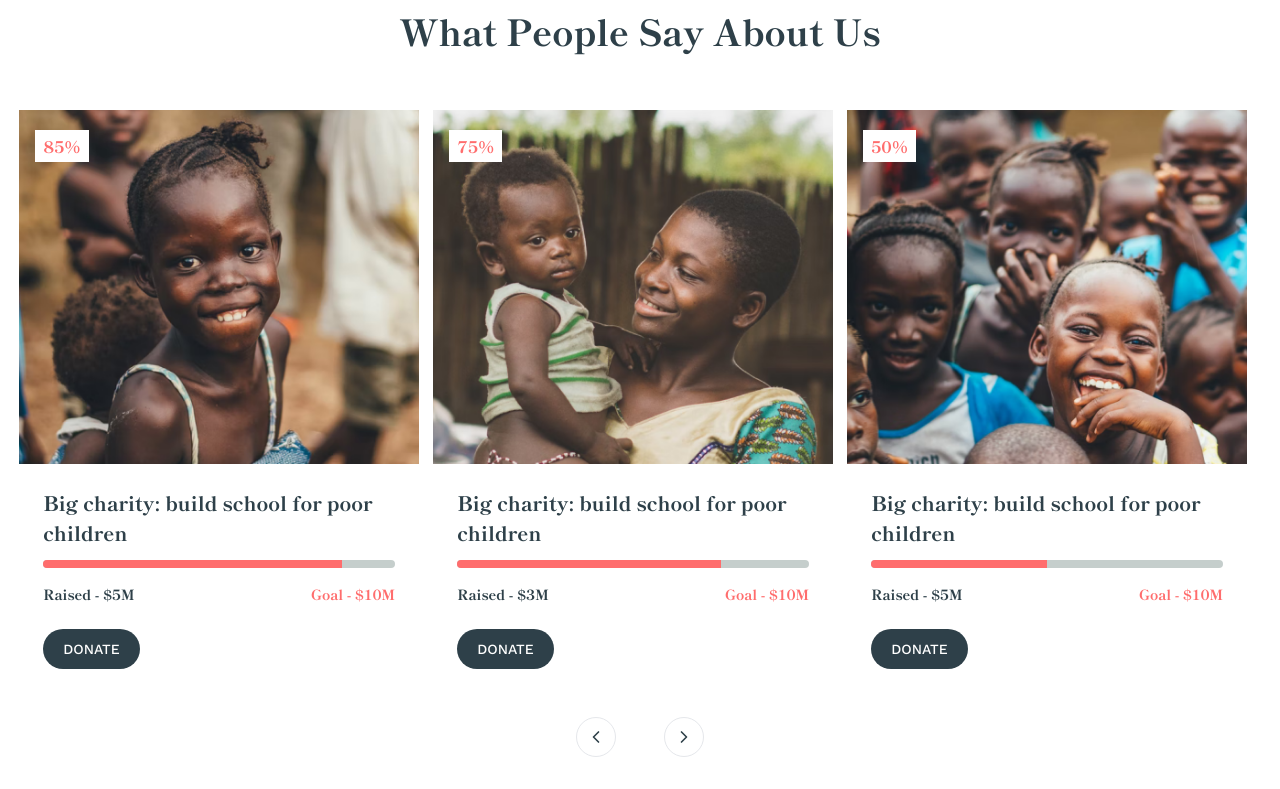
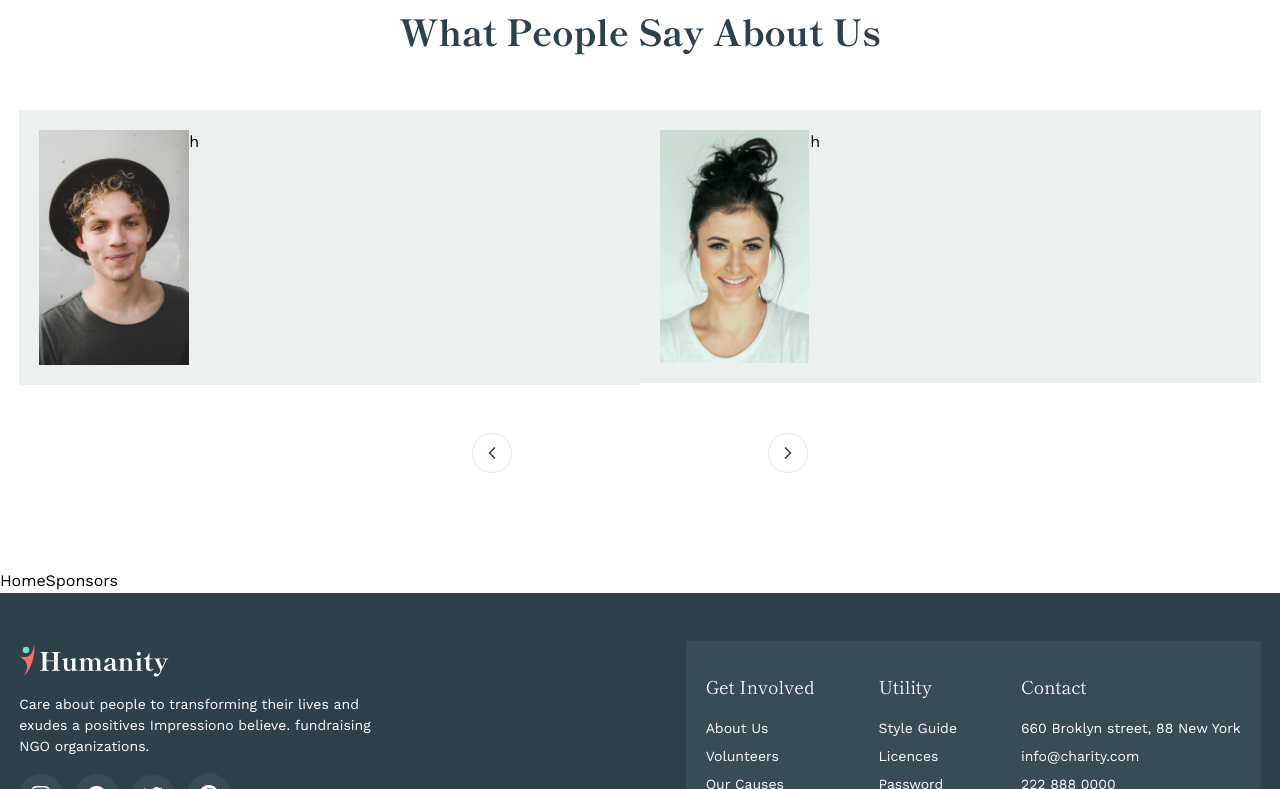
Before and after one commit to gpsimi/humanity_charity, a Next.js app: page / in a window 1280 px wide. Shown: the part 4891-5680 px from the top of the page. Built offline with nearby package versions, Linux system fonts and the light colour scheme; a web font is replaced by a local one.

Commit message:
Update HomeTestimonialsCard.tsx

```diff
--- a/components/HomeTestimonialsCard.tsx
+++ b/components/HomeTestimonialsCard.tsx
@@ -4,9 +4,9 @@ import { ChevronLeft, ChevronRight } from "lucide-react";
 import React, { useRef } from "react";
 import Slider from "react-slick";
 import { Button } from "./ui/button";
-import { homeCauses } from "@/constants/page";
 import Image from "next/image";
 import Link from "next/link";
+import { homeTestimonial } from "@/constants/page";
 
 
 const HomeTestimonialsCard = () => {
@@ -29,7 +29,7 @@ const HomeTestimonialsCard = () => {
             {
                 breakpoint: 10000,
                 settings: {
-                    slidesToShow: 3,
+                    slidesToShow: 2,
                     slidesToScroll: 1,
                     infinite: true,
                 },
@@ -61,50 +61,30 @@ const HomeTestimonialsCard = () => {
                     ref={sliderRef}
                     {...settings}
                 >
-
-                    {homeCauses.map((donation) => (
-                        <div key={donation.id} className="">
-                            <div className="relative">
+                    {homeTestimonial.map((item) =>(
+                        <div key={item.id} className="relative flex space-x-10">
+                            <div className="space-x-9">
+                            <div className="bg-gray-2 flex p-5">
                                 <Image
-                                    src={donation.image}
-                                    alt={donation.title}
-                                    width={400}
-                                    height={50}
-                                    className="object-cover md:w-[400px] w-[350px]"
+                                    src={item.image}
+                                    alt={item.name}
+                                    width={150}
+                                    height={60}
+                                    className="h-full"
                                 />
-                                <div className="absolute top-5 left-4 bg-white font-bold font-serif px-2 py-1 text-orange-1">
-                                    {donation.percentage}
-                                </div>
+                                h
                             </div>
-                            <div className="p-4 md:p-6 bg-white md:w-[400px] w-[350px]">
-                                <h3 className="h3">
-                                    {donation.title}
-                                </h3>
-                                <div className="relative pt-1">
-                                    <div className="overflow-hidden h-2 mb-4 text-xs flex rounded bg-gray-4">
-                                        <div
-                                            style={{ width: donation.percentage }}
-                                            className="shadow-none flex flex-col text-center whitespace-nowrap text-white justify-center bg-orange-1"
-                                        />
-                                    </div>
-                                </div>
-                                <div className="flex justify-between text-gray-7000 mb-4">
-                                    <span className='spanDark'>Raised - {donation.raised}</span>
-                                    <span className='spanOrange'>Goal - {donation.goal}</span>
-                                </div>
-
-                                <Button className="button-dark max-md:mb-3">
-                                    <Link href={`/causes/${donation.id}`}>Donate</Link>
-                                </Button>
                             </div>
                         </div>
                     ))}
 
+
                 </Slider>
-                <div className="mt-6 flex gap-12 justify-center">
+                <div className=" mt-6 md:mt-12 flex gap-8 md:gap-32 justify-center">
                     <Button variant="outline" className="bg-white rounded-full" size="icon" onClick={previous}>
                         <ChevronLeft className="h-5 w-8 text-dark-1" />
                     </Button>
+                    <hr className="border-black mb-5" />
                     <Button variant="outline" className="bg-white rounded-full" size="icon" onClick={next}>
                         <ChevronRight className="h-5 w-8 text-dark-1" />
                     </Button>
```
